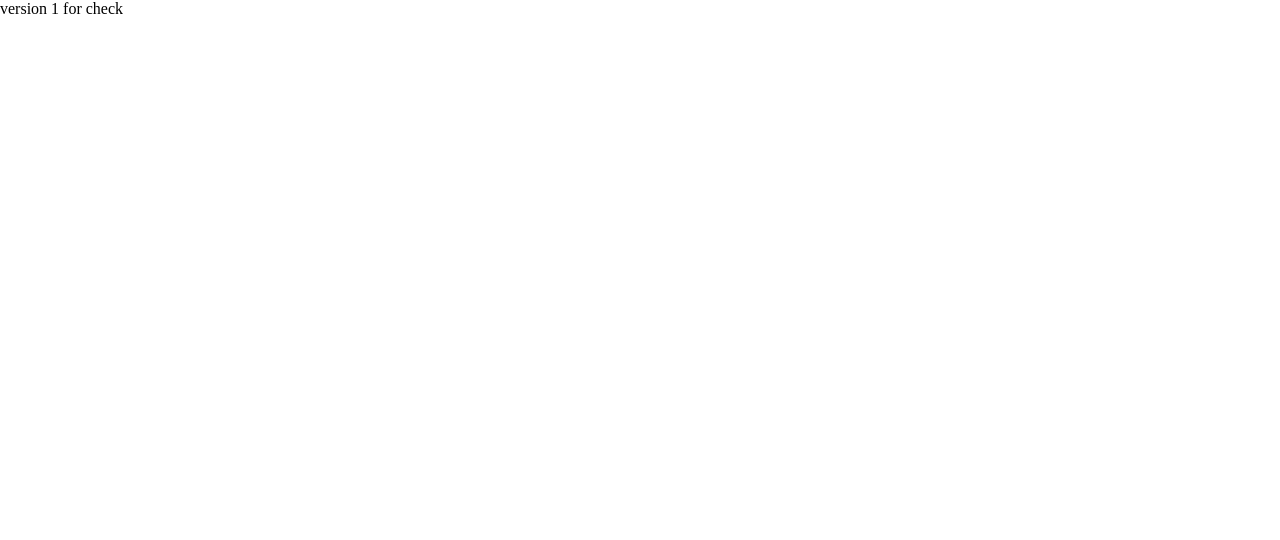
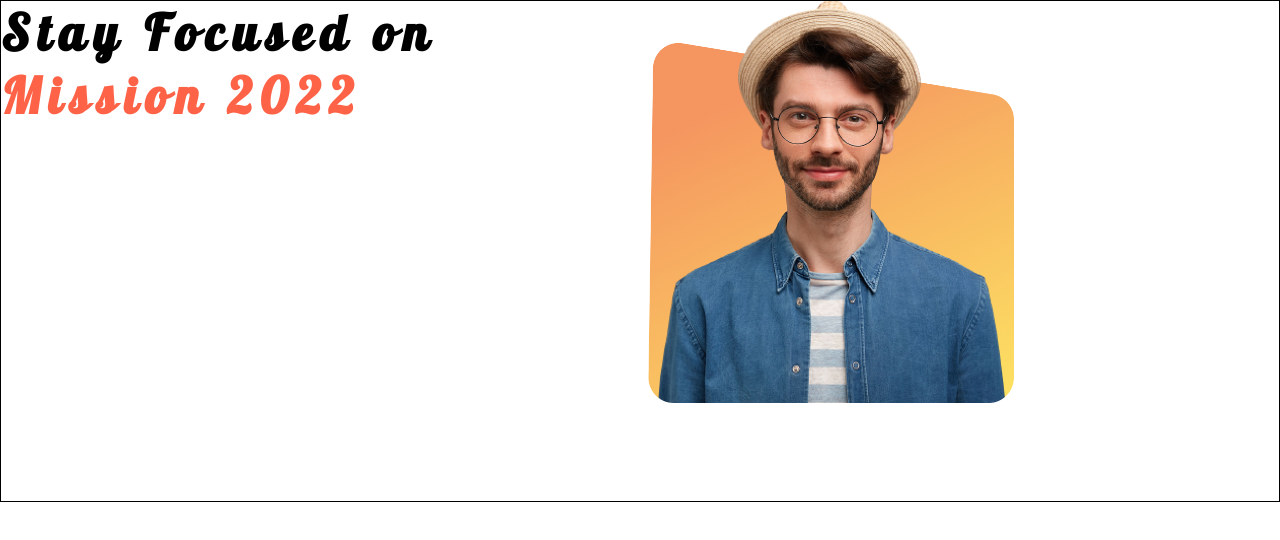
Before and after one commit to RakibPro/assignment1-portfolio, a plain HTML site: page index.html in a window 1280 px wide. Drawn offline with Linux system fonts and the light colour scheme.

Commit message:
font added

```diff
--- a/index.html
+++ b/index.html
@@ -5,9 +5,25 @@
     <meta http-equiv="X-UA-Compatible" content="IE=edge">
     <meta name="viewport" content="width=device-width, initial-scale=1.0">
     <title>Portfolio</title>
+    <link rel="preconnect" href="https://fonts.googleapis.com">
+    <link rel="preconnect" href="https://fonts.gstatic.com" crossorigin>
+    <link href="https://fonts.googleapis.com/css2?family=Lobster&family=Poppins:wght@400;500;600;700&display=swap" rel="stylesheet">
     <link rel="stylesheet" href="style.css">
 </head>
 <body>
-    <p>version 1 for check</p>
+    <!-- 1st-section start -->
+    <section class="main 1st-section">
+        <div class="half">
+            <h1 class="title">Stay Focused on</h1>
+            <h1 class="title color-title">Mission 2022</h1>
+        </div>
+        <div class="half">
+            <img src="./images/person/person-1.png" alt="" class="image">
+        </div>
+
+    </section>
+    <!-- 1st-section end -->
+
+
 </body>
 </html>
--- a/style.css
+++ b/style.css
@@ -1,4 +1,24 @@
 *{
     margin: 0;
     padding: 0;
+    font-family: 'Poppins', sans-serif;
 }
+.main{
+    display: flex;
+    height: 500px;
+    border: 1px solid #000;
+}
+.half{
+    width: 50%;
+}
+.image{
+    width: 60%;
+}
+.title{
+    font-family: 'Lobster', cursive;
+    font-size: 50px;
+    letter-spacing: 8px;
+}
+.color-title{
+    color: tomato;
+}
```
